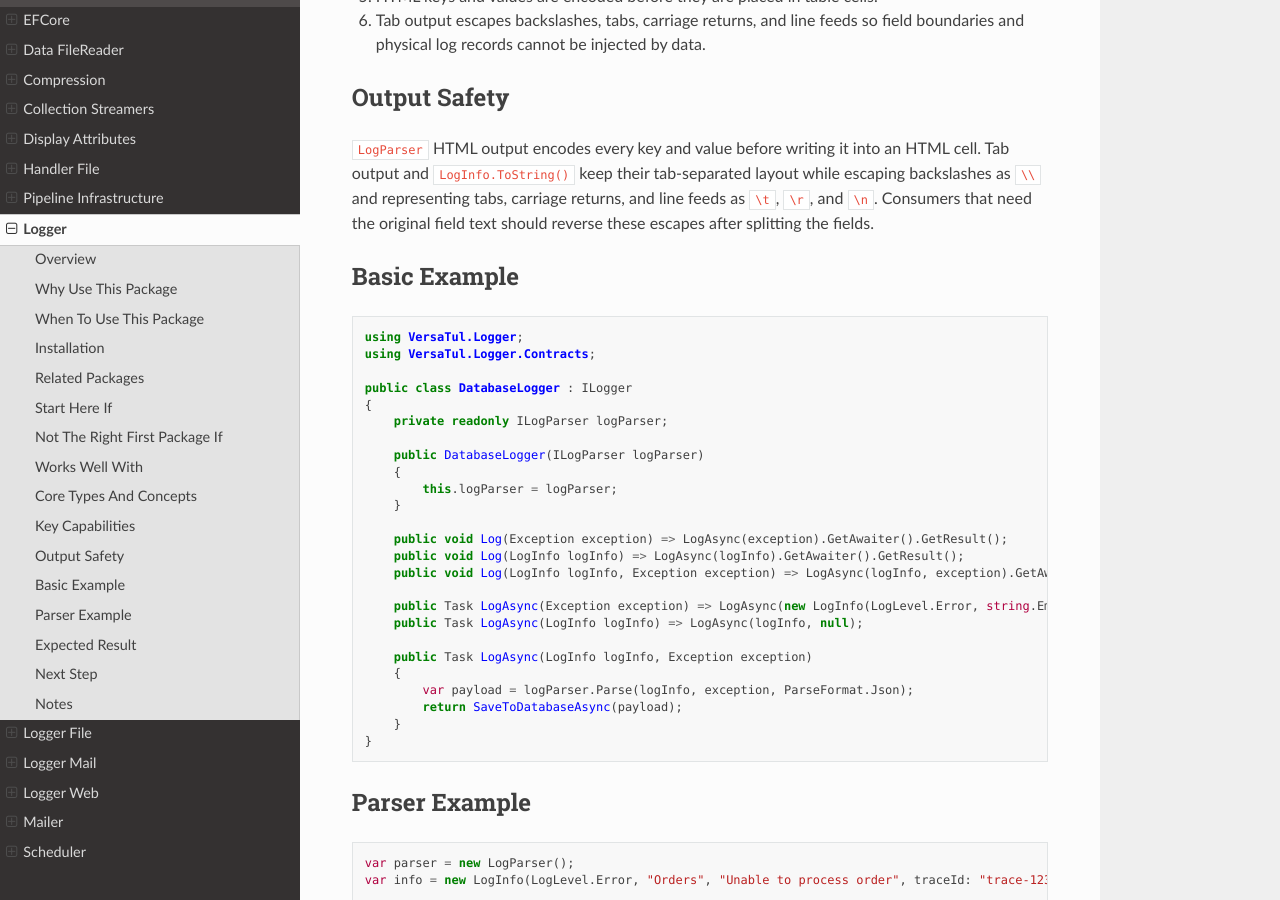
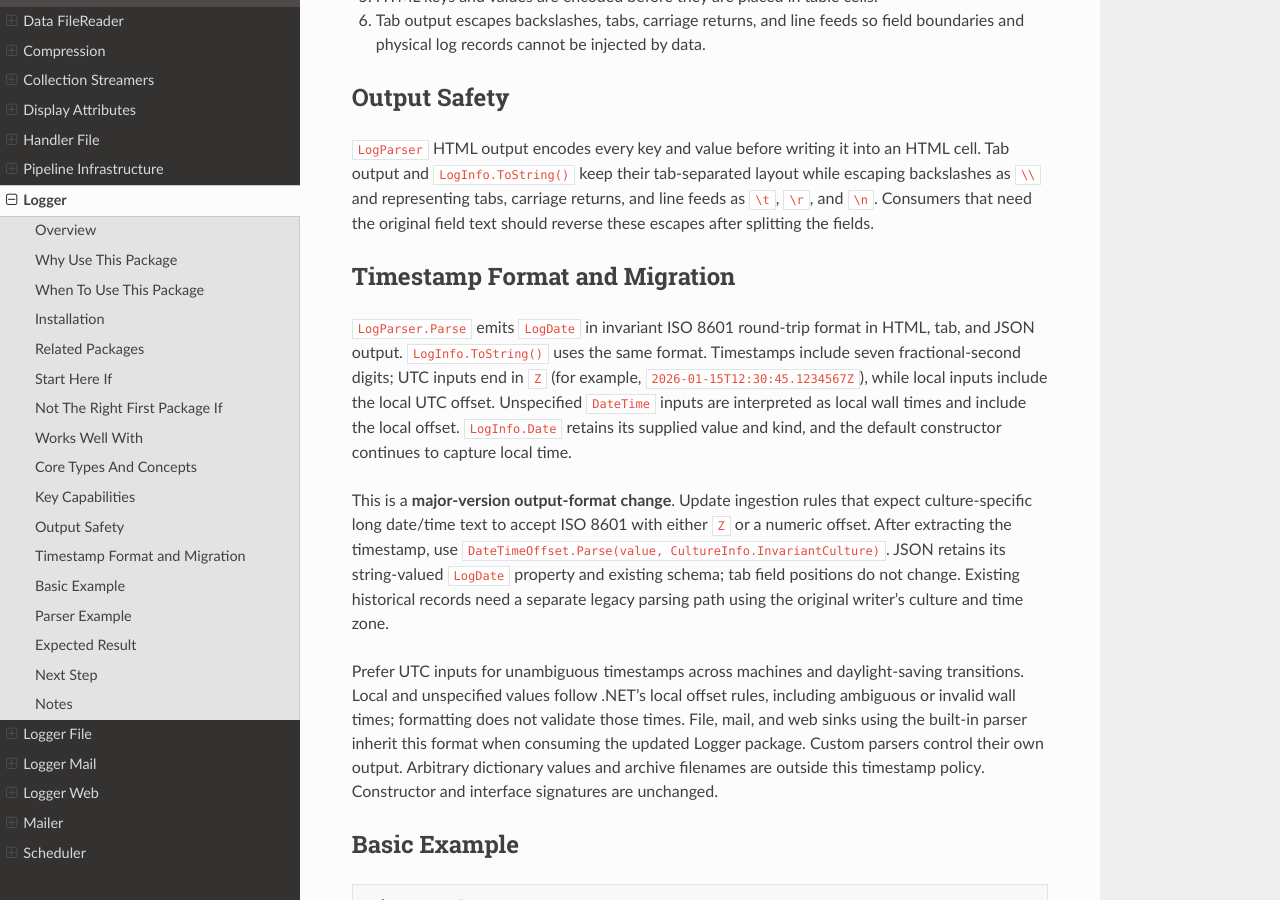
Before and after one commit to BjornWilliams/DocsVersaTul, a Sphinx documentation site: the page built from docs/source/logger.rst, in a window 1280 px wide and 900 px high, scrolled down 2187 px. Built offline with Sphinx 7.4.7 and the Read the Docs theme 3.1.0, drawn with Linux system fonts in a browser that asks for light colours.

Commit message:
Document ISO 8601 logger timestamp migration
AB#2915

AB#2913

```diff
--- a/docs/source/logger.rst
+++ b/docs/source/logger.rst
@@ -99,6 +99,33 @@ Output Safety
 
 ``LogParser`` HTML output encodes every key and value before writing it into an HTML cell. Tab output and ``LogInfo.ToString()`` keep their tab-separated layout while escaping backslashes as ``\\`` and representing tabs, carriage returns, and line feeds as ``\t``, ``\r``, and ``\n``. Consumers that need the original field text should reverse these escapes after splitting the fields.
 
+Timestamp Format and Migration
+------------------------------
+
+``LogParser.Parse`` emits ``LogDate`` in invariant ISO 8601 round-trip format in
+HTML, tab, and JSON output. ``LogInfo.ToString()`` uses the same format. Timestamps
+include seven fractional-second digits; UTC inputs end in ``Z`` (for example,
+``2026-01-15T12:30:45.1234567Z``), while local inputs include the local UTC offset.
+Unspecified ``DateTime`` inputs are interpreted as local wall times and include
+the local offset. ``LogInfo.Date`` retains its supplied value and kind, and the
+default constructor continues to capture local time.
+
+This is a **major-version output-format change**. Update ingestion rules that
+expect culture-specific long date/time text to accept ISO 8601 with either ``Z``
+or a numeric offset. After extracting the timestamp, use
+``DateTimeOffset.Parse(value, CultureInfo.InvariantCulture)``. JSON retains its
+string-valued ``LogDate`` property and existing schema; tab field positions do
+not change. Existing historical records need a separate legacy parsing path
+using the original writer's culture and time zone.
+
+Prefer UTC inputs for unambiguous timestamps across machines and daylight-saving
+transitions. Local and unspecified values follow .NET's local offset rules,
+including ambiguous or invalid wall times; formatting does not validate those
+times. File, mail, and web sinks using the built-in parser inherit this format
+when consuming the updated Logger package. Custom parsers control their own
+output. Arbitrary dictionary values and archive filenames are outside this
+timestamp policy. Constructor and interface signatures are unchanged.
+
 Basic Example
 -------------
 
```
